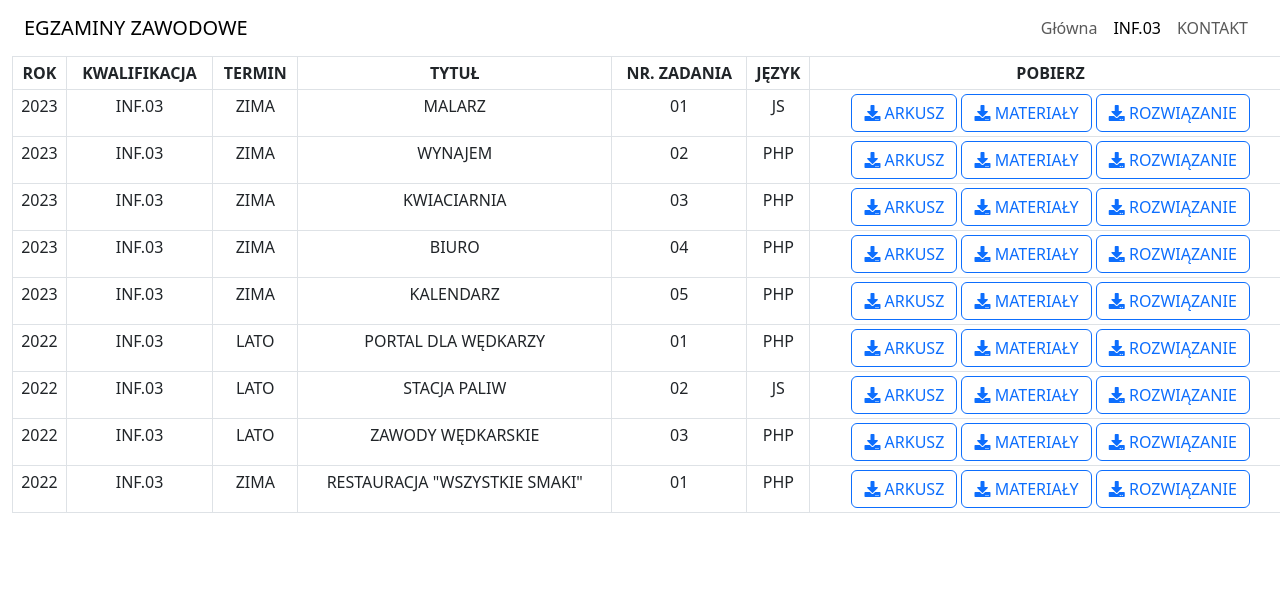
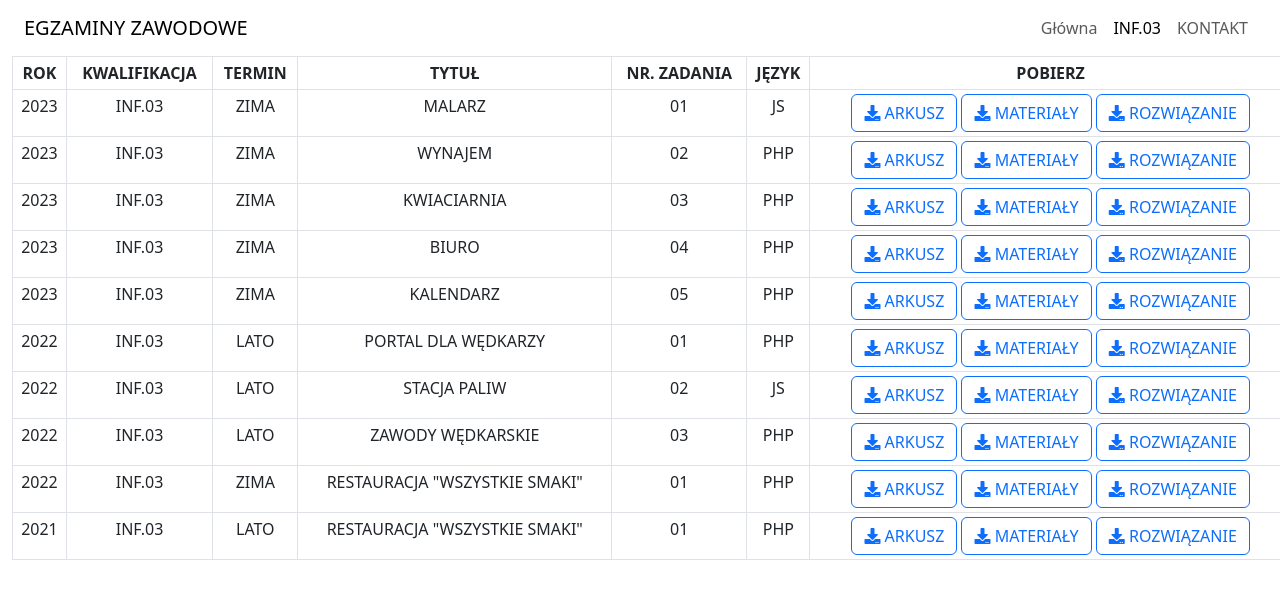
Before and after one commit to viktorchernikov/Egzaminy-Zawodowe, a plain HTML site: page pages/inf03.html in a window 1280 px wide. Drawn offline with Linux system fonts and the light colour scheme.

Commit message:
Dodałem arkusz i rozwiązanie. INF.03, Lato 2021

```diff
--- a/pages/inf03.html
+++ b/pages/inf03.html
@@ -153,6 +153,19 @@
                             <a class="btn btn-outline-primary" href="https://raw.githubusercontent.com/viktorchernikov/Egzaminy-Zawodowe/main/resources/data/exams/inf03/2022/0/01/solution.zip" download><i class="fa fa-download"></i> ROZWIĄZANIE</a>
                         </td>
                     </tr>
+                    <tr>
+                        <td scope="row">2021</td>
+                        <td>INF.03</td>
+                        <td>LATO</td>
+                        <td>RESTAURACJA "WSZYSTKIE SMAKI"</td>
+                        <td>01</td>
+                        <td>PHP</td>
+                        <td>
+                            <a class="btn btn-outline-primary" href="https://raw.githubusercontent.com/viktorchernikov/Egzaminy-Zawodowe/main/resources/data/exams/inf03/2021/2/01/exam.pdf" download><i class="fa fa-download"></i> ARKUSZ</a>
+                            <a class="btn btn-outline-primary" href="https://raw.githubusercontent.com/viktorchernikov/Egzaminy-Zawodowe/main/resources/data/exams/inf03/2021/2/01/materials.zip" download><i class="fa fa-download"></i> MATERIAŁY</a>
+                            <a class="btn btn-outline-primary" href="https://raw.githubusercontent.com/viktorchernikov/Egzaminy-Zawodowe/main/resources/data/exams/inf03/2021/2/01/solution.zip" download><i class="fa fa-download"></i> ROZWIĄZANIE</a>
+                        </td>
+                    </tr>
                 </tbody>
             </table>
         </div>
```
Also changed, not shown: 3 other files.
